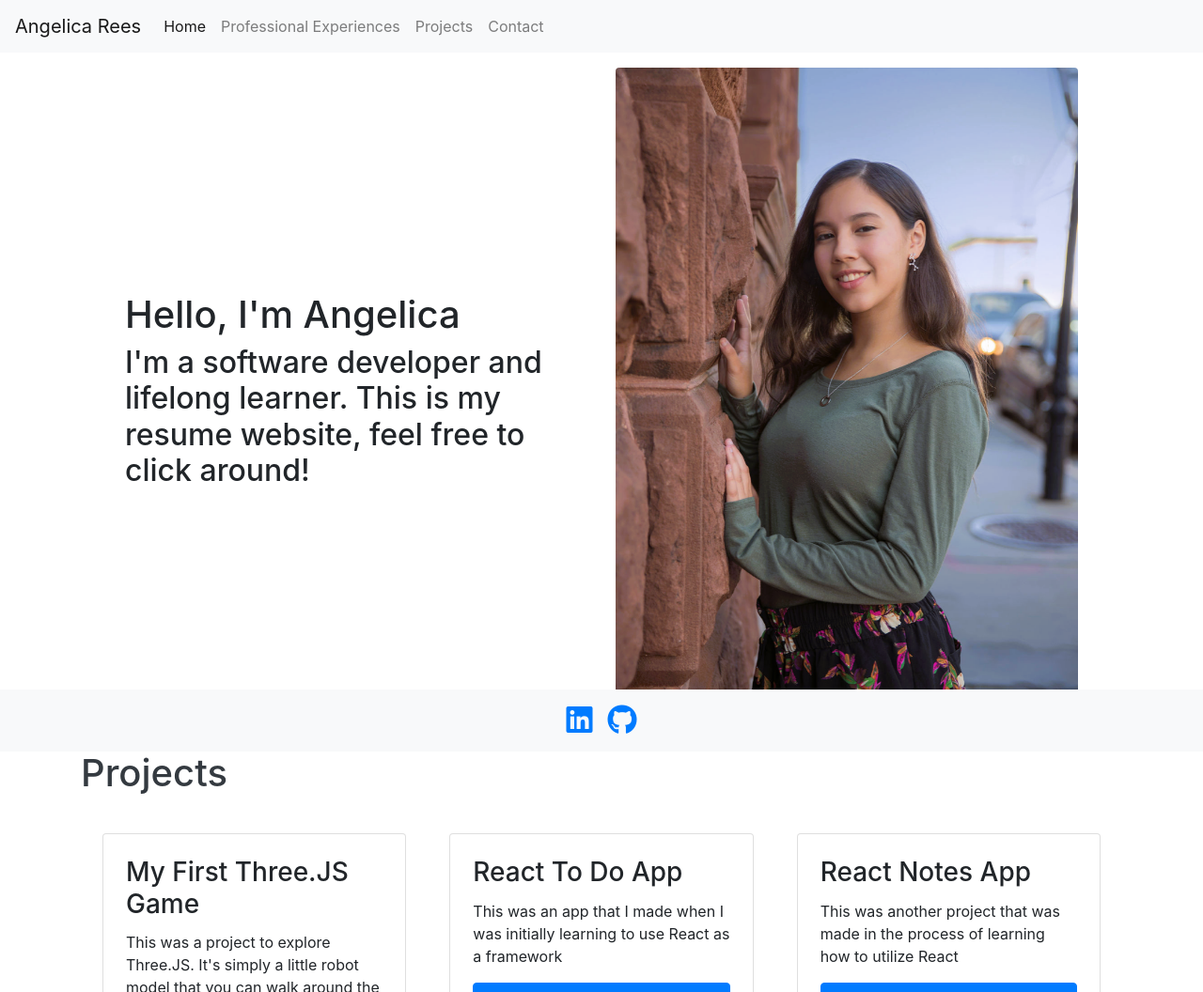
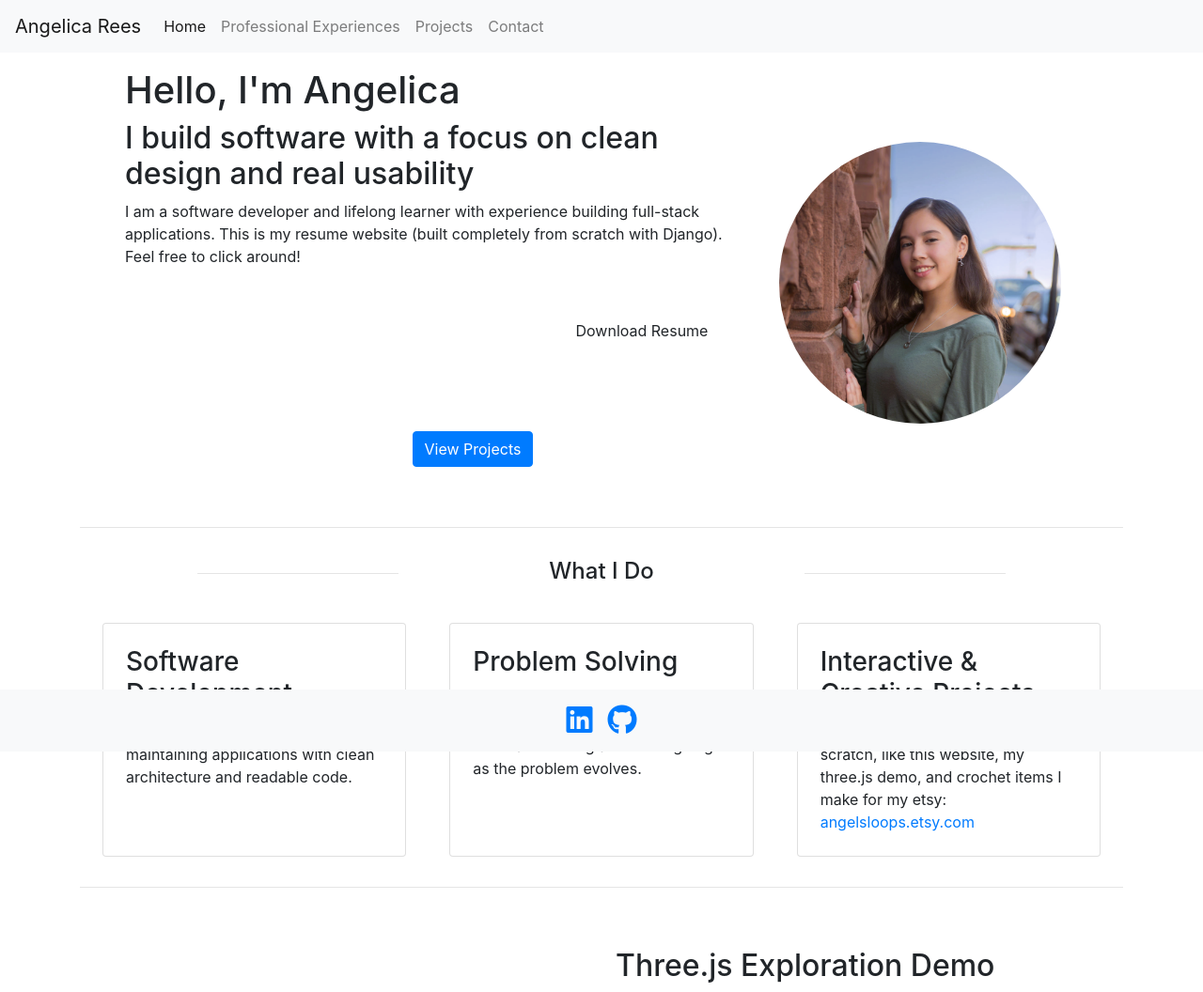
Before and after one commit to Angelica-Rees/resume-site, a Django app: page / in a window 1280 px wide. Shown: the top 1056 px of the page at 94% size. Run offline with Django 5.2, Linux system fonts and the light colour scheme; data comes from the database, SQL or seed files in the repository; both versions use the stored data as it was after the commit; a map, chart or similar area stays blank; some libraries are stand-ins or nearby versions.

Commit message:
stuff- new layout, new formatting, new styles

```diff
--- a/resume_project/core/admin.py
+++ b/resume_project/core/admin.py
@@ -1,8 +1,9 @@
 from django.contrib import admin
-from .models import Job, DescriptionItem, Project
+from .models import Job, DescriptionItem, Project, SkillItem
 
 # Register your models here.
 
 admin.site.register(Job)
 admin.site.register(DescriptionItem)
+admin.site.register(SkillItem)
 admin.site.register(Project)
--- a/resume_project/core/models.py
+++ b/resume_project/core/models.py
@@ -8,6 +8,10 @@ class Job(models.Model):
     date_started = models.DateField(null=False)
     date_ended = models.DateField(null=True, blank=True)
     id = models.UUIDField(default=uuid.uuid4, unique=True, primary_key=True)
+    current = models.BooleanField(default=False)
+
+    class Meta:
+        ordering = ['-current', '-date_started']
 
     def __str__(self):
         return f"{self.title}"
@@ -21,6 +25,19 @@ class DescriptionItem(models.Model):
     def __str__(self):
         return f"{self.title}"
 
+class SkillItem(models.Model):
+    title = models.CharField()
+    jobs = models.ManyToManyField(
+        Job,
+        related_name="skills",
+        blank=True
+    )
+    id = models.UUIDField(default=uuid.uuid4, unique=True, primary_key=True)
+
+    def __str__(self):
+        return f"{self.title}"
+
+
 
 class Project(models.Model):
     title = models.CharField(max_length=100)
--- a/resume_project/core/templates/base.html
+++ b/resume_project/core/templates/base.html
@@ -1,13 +1,18 @@
+{% load static %}
 <!DOCTYPE html>
 <html lang="en">
 
 <head>
   <meta charset="UTF-8">
   <meta name="viewport" content="width=device-width, initial-scale=1.0, shrink-to-fit=no">
-  <title>{% block title %}Django App{% endblock %}</title>
+  <title>{% block title %}Angelica's Resume Site{% endblock %}</title>
   <link rel="stylesheet" href="https://stackpath.bootstrapcdn.com/bootstrap/4.3.1/css/bootstrap.min.css"
     rel="stylesheet" />
   <link rel="stylesheet" href="https://cdnjs.cloudflare.com/ajax/libs/font-awesome/6.4.0/css/all.min.css">
+  <link rel="stylesheet" href="{% static 'styles.css' %}">
+  <link rel="preconnect" href="https://fonts.googleapis.com">
+  <link rel="preconnect" href="https://fonts.gstatic.com" crossorigin>
+  <link href="https://fonts.googleapis.com/css2?family=Comfortaa:wght@300..700&display=swap" rel="stylesheet">
 </head>
 
 <body style="min-height: 400px; margin-bottom: 100px;">
--- a/resume_project/core/templates/home.html
+++ b/resume_project/core/templates/home.html
@@ -1,26 +1,125 @@
 {% extends "base.html" %} {% block content %}
 {% load static %}
 <div class="row align-items-center py-3 px-lg-5">
-    <div class="col-md">
-        <h1>
-            Hello, I'm Angelica
-        </h1>
+    <div class="col-8 d-flex flex-column">
+        <h1>Hello, I'm Angelica</h1>
         <h2>
-            I'm a software developer and lifelong learner.
-            This is my resume website, feel free to click around!
+            I build software with a focus on clean design and real usability
         </h2>
+        <p>
+            I am a software developer and lifelong learner with experience building full-stack applications. This is my
+            resume website (built completely from scratch with Django). Feel free to click around!
+        </p>
+        <div class="row py-3">
+            <div class="btn-wrapper py-3 px-3">
+                <canvas id="orbitCanvas1"></canvas>
+                <a href="{% url 'projects' %}" class="btn btn-primary" id="orbitButton1">View Projects</a>
+            </div>
+            <div class="py-3 px-3">
+                <a href="#" class="btn">Download Resume</a>
+            </div>
+        </div>
+
     </div>
-    <div class="col-md">
-        <img src="{% static 'IMG-0520.PNG' %}" class="rounded img-fluid" alt="Photo of Angelica Rees">
+
+    <div class="col-2 text-center">
+        <img src="{% static 'IMG-0520.PNG' %}" class="rounded-circle my-5"
+            style="overflow: hidden; height: 300px; width: 300px; object-fit: cover;object-position: top;"
+            alt="Photo of Angelica Rees">
     </div>
 </div>
-<a href="{% url 'projects' %}" class="row h1 text-dark text-decoration-none py-3 px-3">Projects</a>
-<div class="row py-3 px-3">
-    {% for project in projects %}
-    <div class="col-sm">
-        {% include "project_card.html" with project=project %}
+
+<hr class="soft-divider">
+
+<div class="row py-3 px-3 text-center justify-content-center">
+    <hr class="col-2 soft-divider">
+    <div class="col-2 align-self-center">
+        <h4>What I Do</h4>
     </div>
-    {% endfor %}
+    <hr class="col-2 soft-divider">
 </div>
 
+<div class="row py-3 px-3">
+    <div class="col-sm">
+        <!-- Can be made into a new database for these cards if I don't want to explicitly put each but for now this is how it is -->
+        <!-- Can also be made into a seperate card html component if I'm gonna use this elsewhere -->
+        <div class="card h-100 p-4 mx-2 justify-content-between">
+            <h3 class="card-title">Software Development</h3>
+            <p class="card-text flex-fill">Designing, developing, and maintaining applications with clean architecture
+                and readable code.</p>
+        </div>
+    </div>
+    <div class="col-sm">
+        <div class="card h-100 p-4 mx-2 justify-content-between">
+            <h3 class="card-title">Problem Solving</h3>
+            <p class="card-text flex-fill">Breaking down ambiguous problems into digestable action items and testing and
+                redesigning as the problem evolves.</p>
+        </div>
+    </div>
+    <div class="col-sm">
+        <div class="card h-100 p-4 mx-2 justify-content-between">
+            <h3 class="card-title">Interactive & Creative Projects</h3>
+            <p class="card-text flex-fill">Experience creating things from scratch, like this website, my three.js demo,
+                and crochet items I make for my etsy: <a href="https://angelsloops.etsy.com">angelsloops.etsy.com</a>
+            </p>
+        </div>
+    </div>
+</div>
+
+<hr class="soft-divider">
+
+<div class="row align-items-center py-5 px-lg-5">
+    <div class="col">
+        <img src="{% static 'Robot-Blender.PNG' %}" class="img-fluid rounded" alt="Photo of Robot Three.js ">
+    </div>
+
+    <div class="col-6 d-flex flex-column">
+        <h2>Three.js Exploration Demo</h2>
+        <p>
+            An interactive three.js project where you control a small robot to explore a small 3D environment.
+            This is my favorite project that I've built.
+            Explore the world to find more details about me.
+        </p>
+        <div class="row py-3">
+            <div class="btn-wrapper py-3 px-3">
+                <canvas id="orbitCanvas3"></canvas>
+                <a href="#" class="btn btn-primary" id="orbitButton3">View Demo</a>
+            </div>
+            <div class="py-3 px-3">
+                <a href="https://github.com/Angelica-Rees" target="_blank" class="btn">View Code</a>
+            </div>
+        </div>
+
+    </div>
+</div>
+
+<hr class="soft-divider">
+
+<div class="row py-3 px-3 text-center">
+    <div class="col-sm align-self-center">
+        <h4>Professional Experience</h4>
+    </div>
+</div>
+
+<div class="row justify-content-center">
+    <div class="col-6 align-self-center">
+        <ul>
+            <li>Experience with real-world applications</li>
+            <li>Collaboration with cross-functional teams</li>
+            <li>Exposure to the full software development cycle in a legacy codebase</li>
+        </ul>
+    </div>
+</div>
+
+<div class="row justify-content-center">
+    <div class="col-6 d-flex justify-content-center">
+        <div class="py-3 px-3">
+            <a href="{% url 'jobs' %}" class="btn">View Full Experience</a>
+        </div>
+    </div>
+</div>
+
+
+
+<script src="{% static 'js/particles.js' %}"></script>
 {% endblock %}
--- a/resume_project/core/templates/project_card.html
+++ b/resume_project/core/templates/project_card.html
@@ -1,5 +1,12 @@
-<div class="card p-4 mx-2 justify-content-between">
-   <h3 class="card-title">{{ project.title }}</h3>
+<div class="card h-100 p-4 mx-2 justify-content-between">
+   <div class="row">
+      <h3 class="card-title col">{{ project.title }}</h3>
+      <a href="{{ project.github_link }}" target="_blank" class="px-2 col-2">
+         <i class="fab fa-github fa-2x"></i>
+      </a>
+   </div>
+
    <p class="card-text flex-fill">{{ project.description }}</p>
-   <a href="{{ project.github_link }}" class="btn btn-primary stretched-link" target="_blank">See Project</a>
+
+
 </div>
```
Also changed, not shown: resume_project/core/templates/jobs.html (+29 -5 lines), resume_project/core/templates/projects.html (+9 -16 lines), resume_project/db.sqlite3, 1 other file.
